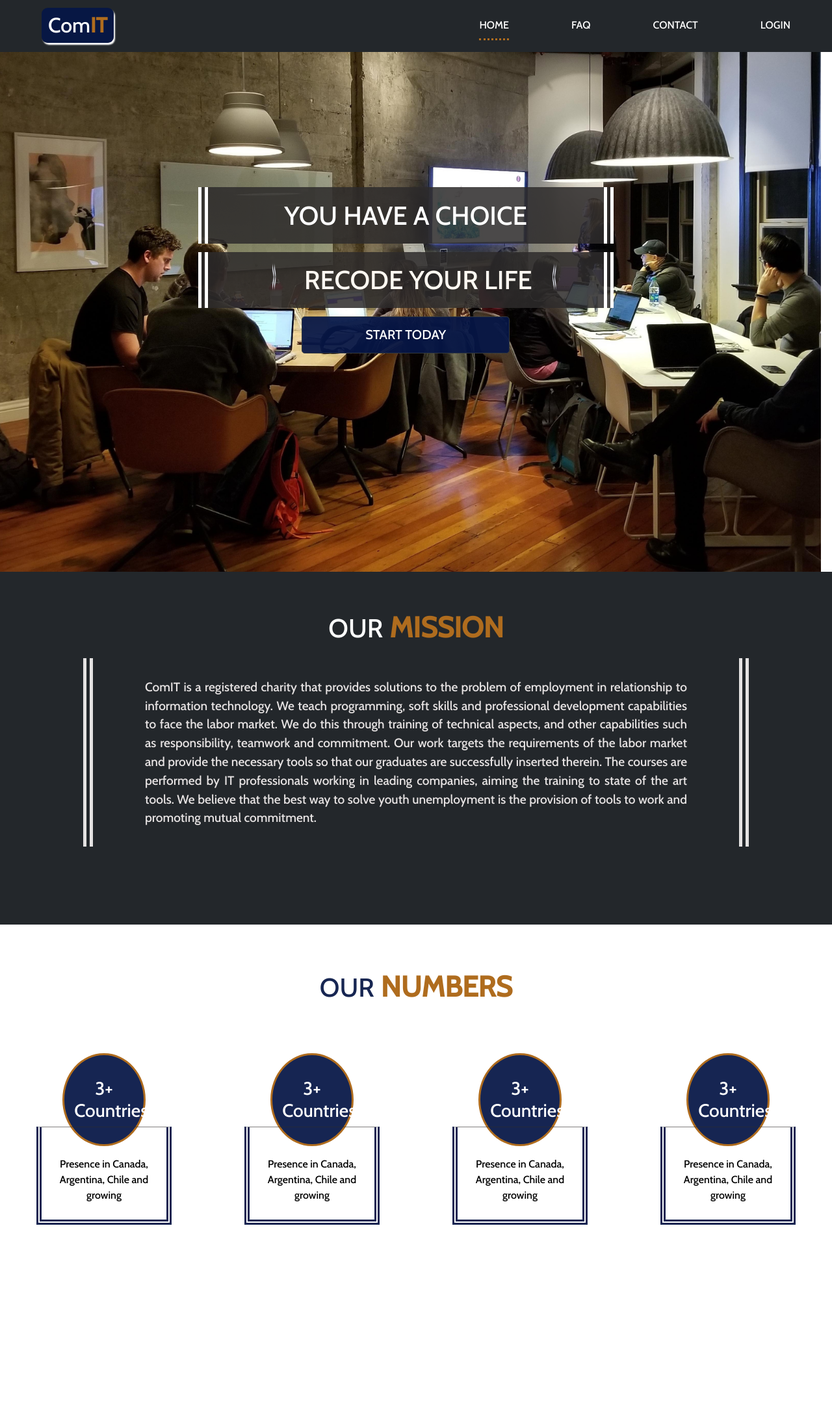
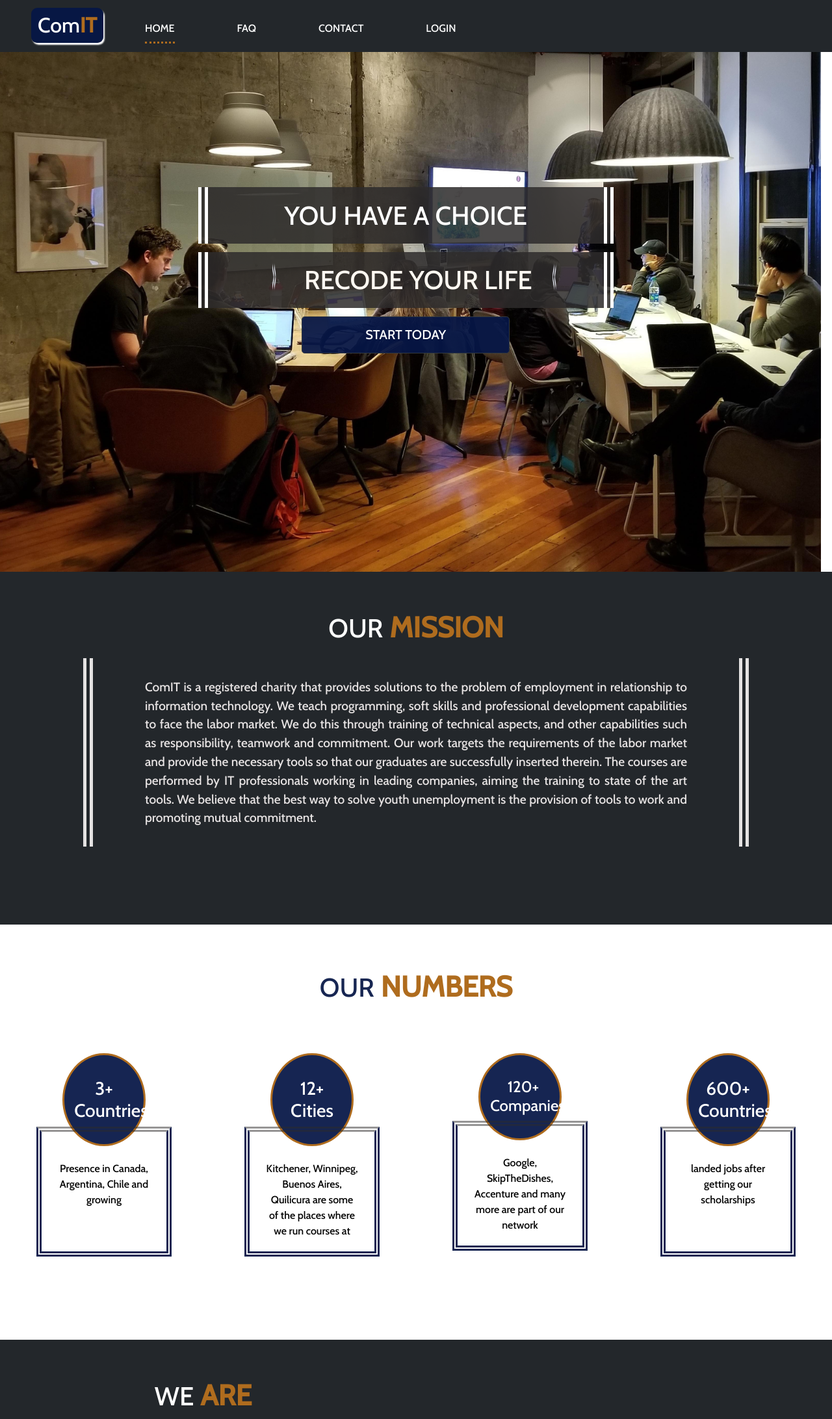
Before and after one commit to ZahraB21/ComIT, a plain HTML site: page index.html in a window 1280 px wide. Shown: the top 2184 px of the page at 65% size. Before the commit the page ends 1905 px from the top, so only its background shows below. Drawn offline with nearby package versions, Linux system fonts and the light colour scheme.

Commit message:
Making the navbar responsive

```diff
--- a/index.html
+++ b/index.html
@@ -17,23 +17,30 @@
             <div class="container-fluid">
                 <div class="row">
                     <div class="col-12">
-                        <nav class="navbar">
-                            <a href="#" class="navbar-brand ml-5">Com<span>IT</span></a>
-                            <ul class="nav justify-content-end">
+                        <nav class="navbar navbar-expand-lg ">
+                            <a href="index.html" class="navbar-brand ml-5">Com<span id="it">IT</span></a>
+                            <button class="navbar-toggler navbar-light bg-light" type="button" data-toggle="collapse" data-target="#navbarSupportedContent" aria-controls="navbarSupportedContent" aria-expanded="false" aria-label="Toggle navigation">
+                                <span class="navbar-toggler-icon"></span>
+                              </button>
+                            <div class="navbar-collapse collapse" id="navbarSupportedContent">
+                                <ul class="navbar-nav">
                                     <li class="nav-item ml-5 mr-5 ">
-                                    <a href="" class="nav-link justify-content-end active">Home</a>
+                                        <a href="" class="nav-link  active">Home</a>
                                     </li>
                                     <li class="nav-item ml-5 mr-5">
-                                    <a href="" class="nav-link d-flex justify-content-end">FAQ</a>
+                                        <a href="" class="nav-link d-flex">FAQ</a>
                                     </li>
                                     <li class="nav-item ml-5 mr-5">
-                                    <a href="" class="nav-link d-flex justify-content-end">Contact</a>
+                                        <a href="" class="nav-link d-flex">Contact</a>
                                     </li>
                                     <li class="nav-item ml-5 mr-5">
-                                    <a href="" class="nav-link d-flex justify-content-end">Login</a>
+                                        <a href="" class="nav-link d-flex">Login</a>
                                     </li>
                                 </ul>
+                            </div>
                         </nav>
+                    </div>
+                </div>
                 <div class="row">
                     <div class="col-xs-12 col-sm-12 col-md-12 col-lg-6" id ="header_div_2">
                         <div id="header_column">
@@ -47,8 +54,6 @@
                             </div>
                             <div>
                                 <a href="#register" class="btn btn-dark btn-lg">Start Today</a>
-                                    </div>
-                                </div>
                             </div>
                         </div>
                     </div>
@@ -92,29 +97,45 @@
                         </div>
                     </div>
                     <div class="row">
-                        <div class="col-xs-12 col-sm-12 col-md-12 col-lg-3" id="number_columns">
+                        <div class="col-xs-6 col-sm-6 col-md- col-lg-3" id="number_columns">
                             <div class = 'cols'>
                                 <h3>3+ Countries</h3>
                                 <p>Presence in Canada, Argentina, Chile and growing</p>
                             </div>
                         </div>
-                        <div class="col-xs-12 col-sm-12 col-md-12 col-lg-3">
+                        <div class="col-xs-6 col-sm-6 col-md-6 col-lg-3">
                             <div class = 'cols'>
-                                <h3>3+ Countries</h3>
-                                <p>Presence in Canada, Argentina, Chile and growing</p>
+                                <h3>12+ Cities</h3>
+                                <p>Kitchener, Winnipeg, Buenos Aires, Quilicura
+                                    are some of the places where we run courses at</p>
                             </div>
                         </div>
-                        <div class="col-xs-12 col-sm-12 col-md-12 col-lg-3">
+                        <div class="col-xs-6 col-sm-6 col-md-6 col-lg-3">
                             <div class = 'cols'>
-                                <h3>3+ Countries</h3>
-                                <p>Presence in Canada, Argentina, Chile and growing</p>
+                                <h3 id = 'companies'>120+ Companies</h3>
+                                <p>Google, SkipTheDishes, Accenture and many more are
+                                    part of our network</p>
                             </div>
                         </div>
-                        <div class="col-xs-12 col-sm-12 col-md-12 col-lg-3">
+                        <div class="col-xs-6 col-sm-6 col-md-6 col-lg-3">
                             <div class = 'cols'>
-                                <h3>3+ Countries</h3>
-                                <p>Presence in Canada, Argentina, Chile and growing</p>
+                                <h3>600+ Countries</h3>
+                                <p>landed jobs after getting our scholarships</p>
                             </div>
+                        </div>
+                    </div>
+                </div>
+            </section>
+
+            <!-- WHO WE ARE -->
+            <section id = "who_we_are">
+                <div class="container-fluid">
+                    <div class="row">
+                        <div class="col-xs-12 col-sm-12 col-md-12 col-lg-6">
+                            <h1 class = 'text-center'>We<span>are</span></h1>
+                            <p>We are working professionals from various disciplines (programmers, social workers, psychologists, human resource specialists and volunteers) with the goal of finding solutions to the problem of youth unemployment.</p>
+                            <p>We focus our efforts on obtaining skilled jobs, with excellent projection, professional development, and of a strategic value for the country.</p>
+                            <p>We encourage community participation. We help the companies on the implementation of corporate citizenship policies by involving them in the training of the required resources.</p>
                         </div>
                     </div>
                 </div>
--- a/styles/h_styles.scss
+++ b/styles/h_styles.scss
@@ -1,3 +1,9 @@
+@mixin darkBackground {
+    padding-top: 40px;
+    background: $primaryColor;
+    margin-bottom: 30px;
+}
+
 // Shared
 $primaryColor: #23272b;
 $secondColor : #af6c1e;
@@ -19,6 +25,8 @@ header{
     .navbar{
         height: 80px;
         background-color: $primaryColor;
+        z-index: 1;
+        padding: 0;
 
         .navbar-brand{
             color: white;
@@ -28,23 +36,42 @@ header{
             background-color: $darkColor;
             box-shadow: 2px 3px 2px white;
             margin-bottom: 2.5px;
+
+            #it{
+                font-weight: bold;
+                color: $secondColor;
+            }
         }
 
         .active{
             border-bottom: 3px dotted #af6c1e;
         }
 
-        span{
-            font-weight: bold;
-            color: $secondColor;
+        .navbar-toggler{
+            margin-right: 16px;
         }
 
-        li>.nav-link{
+        .collapse{
+            z-index: 1;
+        }
+
+        #navbarSupportedContent{
+            margin-top: 10px;
+            background: $primaryColor;
+            padding: 0;
+
+            ul{
+                width: 100%;
+                padding: 0;
+            }
+
+            .nav-link{
                 color: white;
                 text-transform: uppercase;
                 text-align: left;
                 padding-left: 0;
                 padding-right: 0;
+            }
         }
     }
 
@@ -127,12 +154,13 @@ header{
                 margin-right: auto;
                 padding: 12.5px 0;
                 background-color: $darkColor;
-                // border-bottom: 7px double #af6c1e;
 
             }
     }
 }
     }
+
+
 
 main{
 
@@ -154,9 +182,7 @@ main{
     }
 
     #what_we_do{
-        padding-top: 40px;
-        background: $primaryColor;
-        margin-bottom: 30px;
+        @include darkBackground();
 
 
         #description{
@@ -177,7 +203,7 @@ main{
 
     #our_numbers{
 
-        margin-top: 50px;
+        margin: 50px auto 10% auto;
 
         .row{
             width: 100%;
@@ -213,17 +239,38 @@ main{
                 z-index: 1;
             }
 
+            #companies{
+                font-size: 1.5rem;
+                padding-right: 5px;
+            }
+
             p{
                 width: 90%;
+                height: 200px;
                 color: black;
                 margin: -30px auto 0px auto;
                 padding: 45px 25px 25px 25px ;
-                border-top: 1px solid rgba(46, 44, 44, 0.6);
+                border-top: 8px double rgba(46, 44, 44, 0.5);
                 border-left: 8px double $darkColor;
                 border-right: 8px double $darkColor;
                 border-bottom: 8px double $darkColor;
                 z-index: -1;
             }
+        }
+
+    }
+
+    #who_we_are{
+        @include darkBackground();
+
+        p{
+            color: rgba(236, 232, 232, 0.986);
+            width: 80%;
+            margin: 10px auto;
+            text-align: justify;
+            font-size: 1.2em;
+            line-height: 1.5em;
+            padding: 30px 80px;
         }
 
     }
@@ -265,3 +312,12 @@ main{
 
     }
 }
+
+// ---------------- MEDIA QUERIES ----------------
+
+@media screen and (min-width: 992px) {
+        .nav-item{
+            color: red;
+        }
+
+ }
```
Also changed, not shown: styles/h_styles.css, 1 other file. Lines whose indentation alone changed are shown as unchanged.
